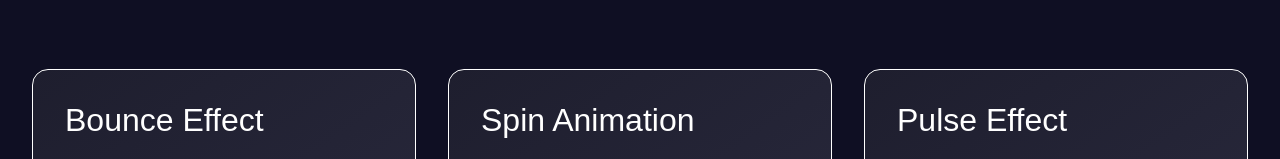
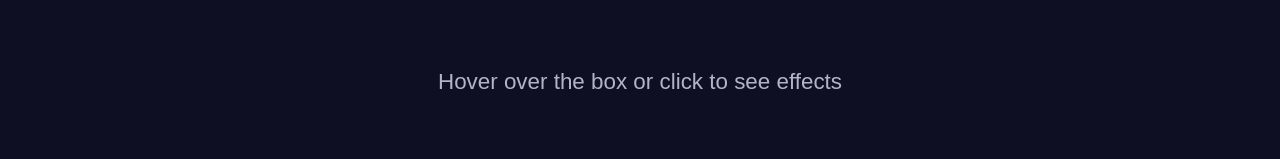
Before and after one commit to piyushNegiDev/Css-Animation-Playground, a plain HTML site: page index.html in a window 1280 px wide. Shown: the part 132-291 px from the top of the page. Drawn offline with Linux system fonts and the light colour scheme.

Commit message:
Hover Effects Added

```diff
--- a/index.html
+++ b/index.html
@@ -15,6 +15,9 @@
     </header>
 
     <main>
+      <div class="instruction">
+        <p>Hover over the box or click to see effects</p>
+      </div>
       <div class="grid">
         <div class="container">
           <p class="animationHeading">Bounce Effect</p>
--- a/style.css
+++ b/style.css
@@ -62,6 +62,13 @@ header .secondaryHeading {
   margin-bottom: 3em;
 }
 
+main .instruction p {
+  margin-bottom: 3em;
+  color: var(--text-secondary);
+  text-align: center;
+  font-size: 1.4em;
+}
+
 main .grid {
   display: grid;
   grid-template-columns: repeat(auto-fit, minmax(350px, 1fr));
@@ -104,6 +111,8 @@ main .grid .container .box {
 /* Bounce Effect */
 .bounce {
   background-color: var(--anim-blue);
+}
+.container:hover .bounce {
   animation: bounce 1.5s ease-out infinite;
 }
 @keyframes bounce {
@@ -127,6 +136,8 @@ main .grid .container .box {
 /* Spin Animation */
 .spin {
   background-color: var(--anim-green-light);
+}
+.container:hover .spin {
   animation: spin 2s linear infinite;
 }
 @keyframes spin {
@@ -138,6 +149,8 @@ main .grid .container .box {
 /* Pulse Effect */
 .pulse {
   background-color: var(--anim-orange);
+}
+.container:hover .pulse {
   animation: pulse 1s linear infinite alternate;
 }
 @keyframes pulse {
@@ -149,6 +162,8 @@ main .grid .container .box {
 /* Shake Animation */
 .shake {
   background-color: var(--anim-pink);
+}
+.container:hover .shake {
   animation: shake 0.5s linear infinite;
 }
 @keyframes shake {
@@ -178,6 +193,8 @@ main .grid .container .box {
 /* Slide Motion */
 .slide {
   background-color: var(--anim-purple);
+}
+.container:hover .slide {
   animation: slide 1s linear infinite alternate;
 }
 @keyframes slide {
@@ -189,6 +206,8 @@ main .grid .container .box {
 /* Flip Animation */
 .flip {
   background-color: var(--anim-red-light);
+}
+.container:hover .flip {
   animation: flip 1s ease-in-out infinite;
 }
 @keyframes flip {
@@ -200,6 +219,8 @@ main .grid .container .box {
 /* Glow Effect */
 .glow {
   background-color: var(--anim-purple-dark);
+}
+.container:hover .glow {
   animation: glow 2s ease-in-out infinite alternate;
 }
 @keyframes glow {
@@ -215,6 +236,8 @@ main .grid .container .box {
 /* Morph Animation */
 .morph {
   background-color: var(--anim-blue-dark);
+}
+.container:hover .morph {
   animation: morph 3s linear infinite;
 }
 @keyframes morph {
```
